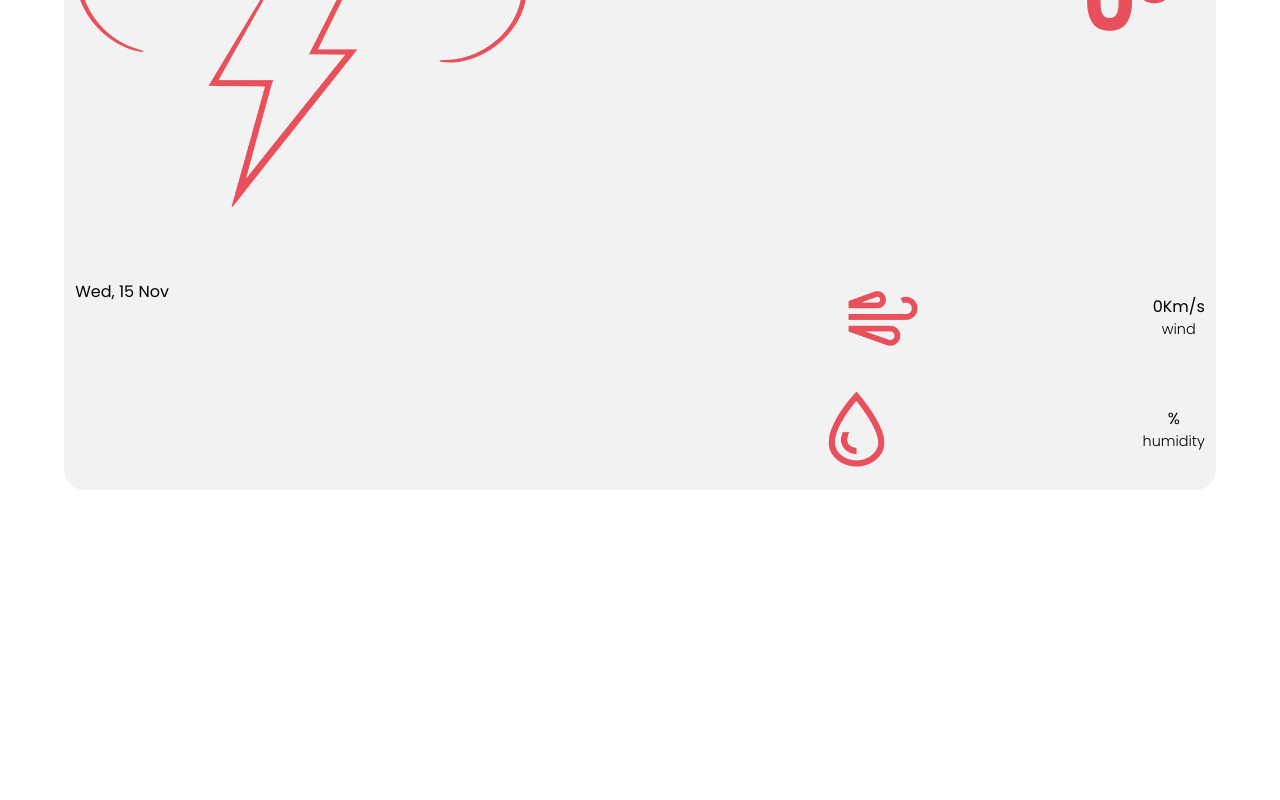
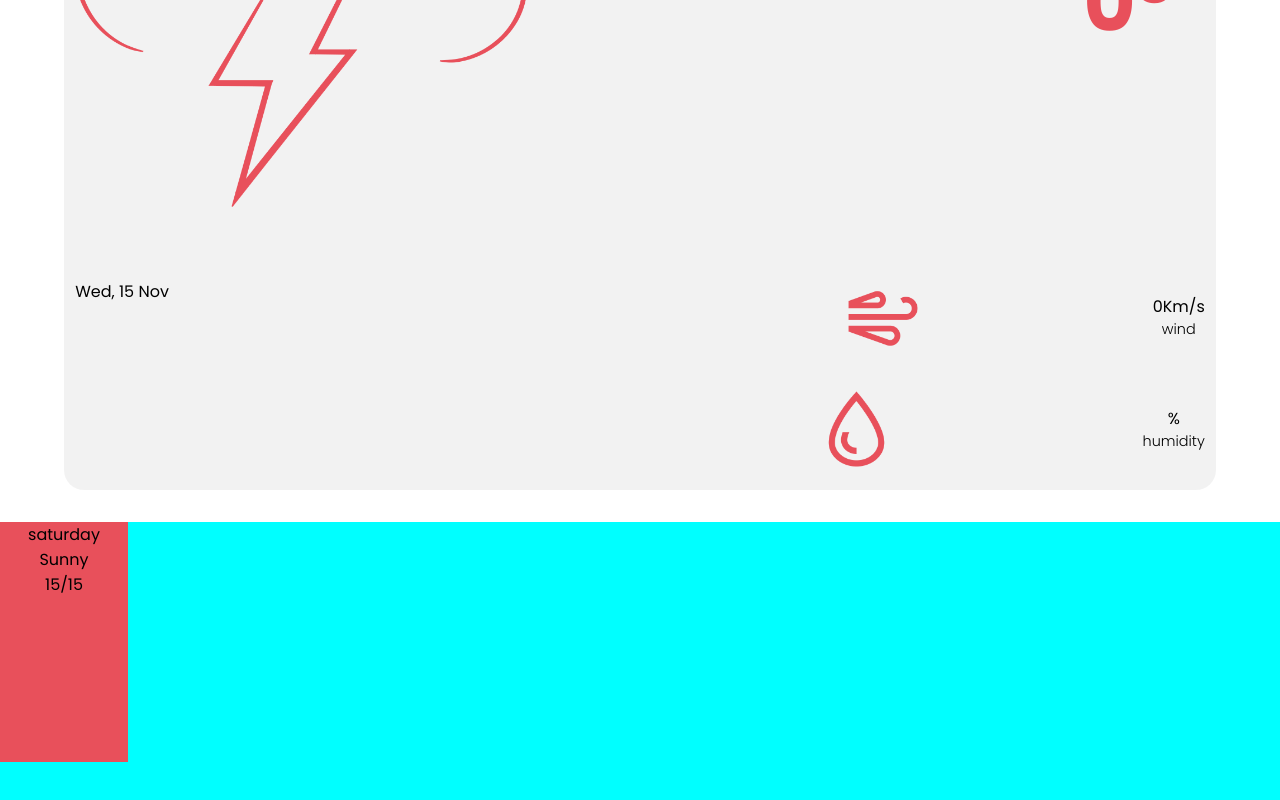
Before and after one commit to MohammadSoleimanikia/weather-app, a React (Create React App) app: page / in a window 1280 px wide. Shown: the part 380-1180 px from the top of the page. Before the commit the page ends 870 px from the top, so only its background shows below. Built offline with nearby package versions, Linux system fonts and the light colour scheme; no server answers.

Commit message:
start adding future items

```diff
--- a/src/App.css
+++ b/src/App.css
@@ -5,7 +5,7 @@
   font-family: 'Poppins', sans-serif;
   }
 
-  #root,.App,html{
+  #root,.App,html,body{
     height: 100%;
     width: 100%;
     background-color:#ffffff;
@@ -142,3 +142,16 @@ width: 25%;
   align-items: flex-end;
   gap:1rem
 }
+/* future component ----------------------------------------------- */
+.future
+{
+  margin-top: 2rem;
+  width: 100vw;
+  height: 100vh;
+  background-color: cyan;
+}
+.future-item{
+  width: 10%;
+  height: 10%;
+  background-color: #E8505B;
+}
--- a/src/Components/Future.js
+++ b/src/Components/Future.js
@@ -1,6 +1,19 @@
 function Future(){
     return (
-    <h1></h1>
+    <div className="future ">
+        <div className="future-item">
+            <p className='date'>saturday</p>
+            <div className='temper-item'>
+                <p className='condition-item'>Sunny</p>
+                <p className='temper-item'>15/15</p>
+            </div>
+        </div>
+
+        <div className="future-item">
+        </div>
+        <div className="future-item">
+        </div>
+    </div>
     );
     }
     export default Future
```
